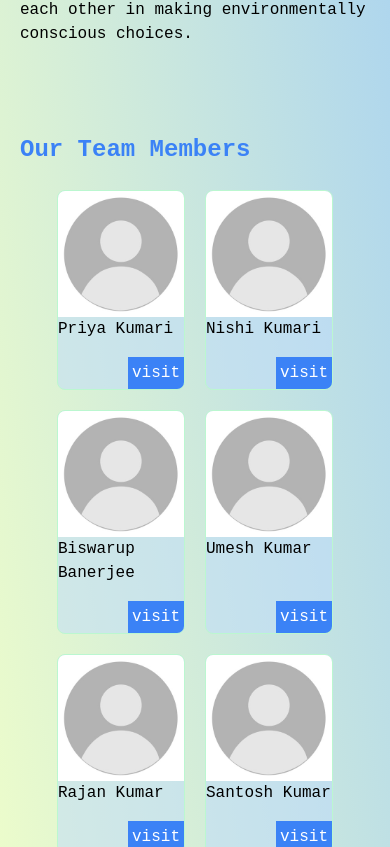
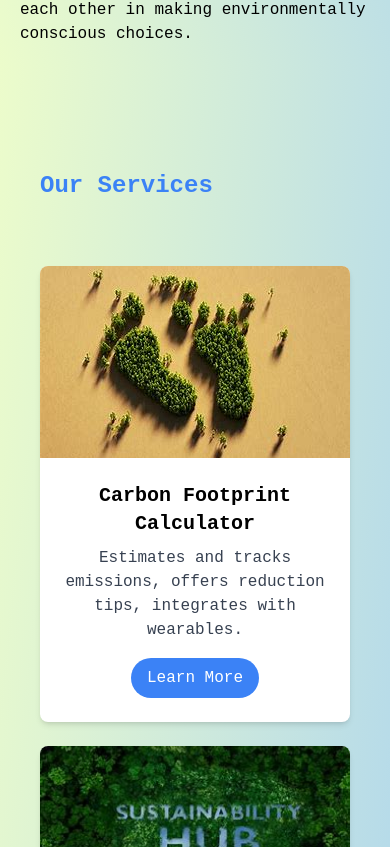
Before and after one commit to biswarup-3010/eco-mind, a React (Vite) app: page / in a window 390 px wide. Shown: the part 2637-3484 px from the top of the page. Built offline with nearby package versions, Linux system fonts and the light colour scheme.

Commit message:
joinUsUpdate1

```diff
--- a/src/components/AboutPage.jsx
+++ b/src/components/AboutPage.jsx
@@ -1,46 +1,4 @@
-import bpic from "../images/boyImage.jpg";
 export default function AboutPage() {
-  const members = [
-    {
-      id: 1,
-      picture: bpic,
-      name: "Priya Kumari",
-      fb: "#",
-    },
-    {
-      id: 2,
-      picture: bpic,
-      name: "Nishi Kumari",
-      fb: "#",
-    },
-
-    {
-      id: 3,
-      picture: bpic,
-      name: "Biswarup Banerjee",
-      fb: "#",
-    },
-
-    {
-      id: 4,
-      picture: bpic,
-      name: "Umesh Kumar",
-      fb: "#",
-    },
-
-    {
-      id: 5,
-      picture: bpic,
-      name: "Rajan Kumar",
-      fb: "#",
-    },
-    {
-      id: 6,
-      picture: bpic,
-      name: "Santosh Kumar",
-      fb: "#",
-    },
-  ];
   return (
     <>
       <div
@@ -95,35 +53,7 @@ export default function AboutPage() {
             create a community that inspires and supports each other in making
             environmentally conscious choices.
           </li>
-          <br />
         </ul>
-        <h1 className="mt-16 text-2xl font-bold text-blue-500">
-          Our Team Members
-        </h1>
-        <br />
-        <div className="flex flex-wrap justify-center gap-5 overflow-x-auto scroll-smooth">
-          {members.map((member) => (
-            <div
-              key={member.id}
-              className="relative min-h-40 w-32 border border-green-200 bg-blue-200/50 rounded-lg overflow-hidden "
-            >
-              <img
-                src={member.picture}
-                alt={`${member.name}'s picture`}
-                className="max-w-full h-auto"
-              />
-              <p>{member.name}</p>
-              <br />
-              <br />
-              <a href={member.fb}>
-                {" "}
-                <button className="absolute h-8 w-auto p-1 bg-blue-500 bottom-0 right-0 cursor-pointer text-white">
-                  visit
-                </button>
-              </a>
-            </div>
-          ))}
-        </div>
       </div>
     </>
   );
--- a/src/components/Header.jsx
+++ b/src/components/Header.jsx
@@ -57,13 +57,14 @@ export default function NavBar() {
                 </a>
               )}
               {item.id === 5 && (
+                <a href={item.link}>
                   <button
-                  href={item.link}
                     type="button"
                     className="focus:outline-none font-medium rounded-lg text-sm px-1 py-2 text-center bg-gradient-to-r from-red-400 to-blue-500 hover:bg-gradient-to-l from-red-400 to-blue-500 hover:text-white"
                   >
                     {item.title}
                   </button>
+                </a>
               )}
             </li>
           ))}
--- a/src/components/JoinUsPage.jsx
+++ b/src/components/JoinUsPage.jsx
@@ -1,7 +1,11 @@
+import TeamMember from "./TeamMember";
 export default function JoinUsPage() {
   return (
     <>
       {/*for this page give the ID of the page as "JoinUsPage" ** most important */}
+      <div className="bg-black/80 text-white pt-16" id="JoinUsPage">
+        <TeamMember />
+      </div>
     </>
   );
 }
--- /dev/null
+++ b/src/components/TeamMember.jsx
@@ -0,0 +1,89 @@
+import bpic from "../images/boyImage.jpg";
+export default function TeamMember() {
+  const members = [
+    {
+      id: 1,
+      picture: bpic,
+      name: "Priya Kumari",
+      fb: "#",
+    },
+    {
+      id: 2,
+      picture: bpic,
+      name: "Nishi Kumari",
+      fb: "#",
+    },
+    {
+      id: 3,
+      picture: bpic,
+      name: "Biswarup Banerjee",
+      fb: "#",
+    },
+
+    {
+      id: 4,
+      picture: bpic,
+      name: "Umesh Kumar",
+      fb: "#",
+    },
+    {
+      id: 5,
+      picture: bpic,
+      name: "Rajan Kumar",
+      fb: "#",
+    },
+    {
+      id: 6,
+      picture: bpic,
+      name: "Santosh Kumar",
+      fb: "#",
+    },
+  ];
+  return (
+    <>
+      <div className="w-full sm:w-1/2 p-4">
+        <h1 className="text-2xl text-green-500/90"> Hey User,</h1>
+        <br />
+        <p className="text-xl">
+          We're Team EcoMind a non-profit organization dedicated to promoting
+          sustainable development and fighting against global warming. I came
+          across your profile and was impressed with your passion for
+          environmental issues. We'd love to talk to you about an opportunity to
+          join our team and make a real difference.
+        </p>
+        <br />
+        <br />
+        <div className="w-full">
+          <h1 className="p-4 text-2xl font-bold text-blue-500">
+            Our Team Members
+          </h1>
+          <br />
+          <br />
+          <div className="flex flex-wrap justify-center gap-5 overflow-x-auto scroll-smooth">
+            {members.map((member) => (
+              <div
+                key={member.id}
+                className="relative min-h-40 w-32 border border-green-200 bg-blue-200/50 rounded-lg overflow-hidden "
+              >
+                <img
+                  src={member.picture}
+                  alt={`${member.name}'s picture`}
+                  className="max-w-full h-auto"
+                />
+                <p>{member.name}</p>
+                <br />
+                <br />
+                <a href={member.fb}>
+                  {" "}
+                  <button className="absolute h-8 w-auto p-1 bg-blue-500 bottom-0 right-0 cursor-pointer text-white">
+                    visit
+                  </button>
+                </a>
+              </div>
+            ))}
+          </div>
+        </div>
+      </div>
+    </>
+  );
+}
```
Lines whose indentation alone changed are shown as unchanged.
